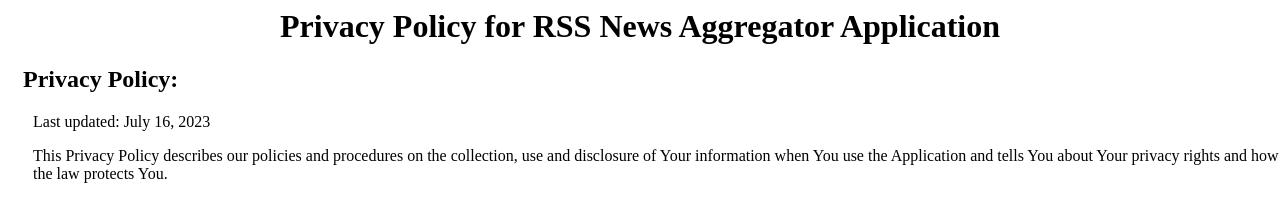
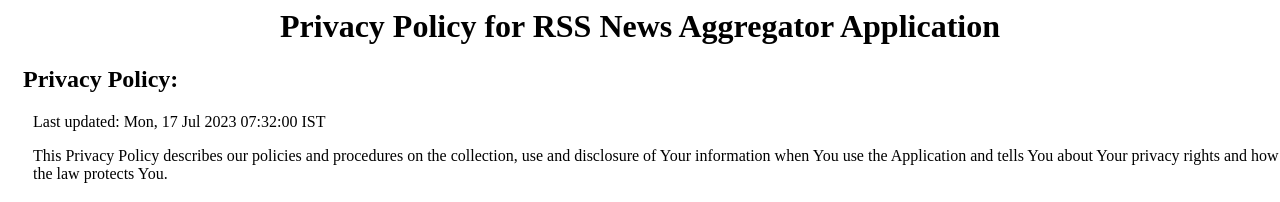
Before and after one commit to anudeepburugu/rssnews, a plain HTML site: page privacy-policy.html in a window 1280 px wide. Shown: the top 202 px of the page. Drawn offline with Linux system fonts and the light colour scheme.

Commit message:
Update privacy-policy.html

```diff
--- a/privacy-policy.html
+++ b/privacy-policy.html
@@ -8,7 +8,7 @@
 
 <h2 style="position: relative; left: 15px;">Privacy Policy: </h2>
 
-<p style="position: relative; left:25px; right: 25px;">Last updated: July 16, 2023</p>
+<p style="position: relative; left:25px; right: 25px;">Last updated: Mon, 17 Jul 2023 07:32:00 IST</p>
 
 <p style="position: relative; left:25px; right: 25px;">
     This Privacy Policy describes our policies and procedures on the collection, use and disclosure of Your information
```
